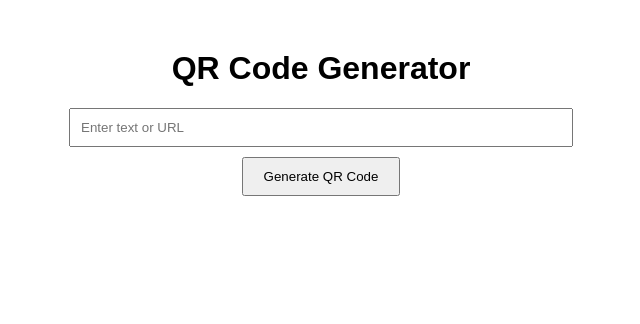
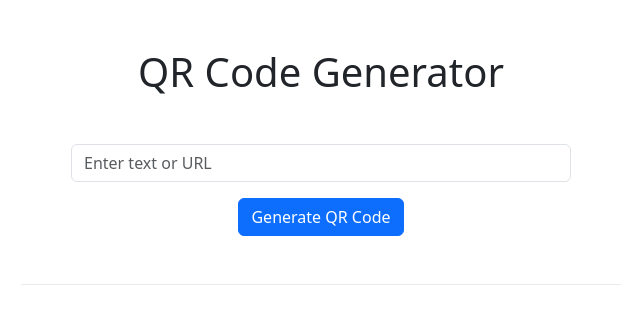
Before and after one commit to NeilFouche/python-projects-qr-code-generator, a Django app: page / in a window 1280 px wide. Shown: the top 324 px of the page, without its empty margins (319-959 px from the left). Run offline with Django 5.2, Linux system fonts and the light colour scheme.

Commit message:
Made some UI improvements

```diff
--- a/qr_code_generator/settings.py
+++ b/qr_code_generator/settings.py
@@ -7,8 +7,8 @@ from pathlib import Path
 
 BASE_DIR      = Path(__file__).resolve().parent.parent
 SECRET_KEY    = os.environ.get('DJANGO_SECRET_KEY')
-DEBUG         = False
-ALLOWED_HOSTS = ['neilfouche.pythonanywhere.com']
+DEBUG         = True
+ALLOWED_HOSTS = ['neilfouche.pythonanywhere.com', '127.0.0.1']
 
 ###############################################################################
 #                           Application definition                            #
--- a/qr_code_generator_app/templates/qr_code_generator/qr_form.html
+++ b/qr_code_generator_app/templates/qr_code_generator/qr_form.html
@@ -3,33 +3,38 @@
 <html>
 <head>
     <title>QR Code Generator</title>
+    <link href="https://cdn.jsdelivr.net/npm/bootstrap@5.3.8/dist/css/bootstrap.min.css" rel="stylesheet">
     <style>
-        body { font-family: Arial, sans-serif; text-align: center; }
-        .container { margin: 50px auto; max-width: 600px; }
-        input[type="text"] { width: 80%; padding: 10px; }
-        input[type="submit"] { padding: 10px 20px; margin-top: 10px; }
-        img { margin-top: 20px; max-width: 300px; }
-        .error { color: red; }
-        a.download-btn { display: inline-block; padding: 10px 20px; margin-top: 10px; background-color: #4CAF50; color: white; text-decoration: none; border-radius: 5px; }
+        .narrow-input { max-width: 500px; }
+        .divider { border-top: 1px solid #AAA; max-width: 600px; }
     </style>
 </head>
     <body>
-        <div class="container">
+        <div class="container mt-5 text-center">
             <h1>QR Code Generator</h1>
-            <form method="post">
-                {% csrf_token %}
-                <input type="text" name="input_text" value="{{ input_text }}" placeholder="Enter text or URL">
-                <br>
-                <input type="submit" value="Generate QR Code">
-            </form>
-            {% if error %}
-                <p class="error">{{ error }}</p>
-            {% endif %}
+            <!-- Input Section -->
+            <div class="mb-5">
+              <form class="mt-5 mx-auto" method="post">
+                  {% csrf_token %}
+                  <div class="mb-3 mx-auto narrow-input">
+                    <input class="form-control" type="text" name="input_text" value="{{ input_text }}" placeholder="Enter text or URL">
+                  </div>
+                  <button class="btn btn-primary" type="submit">Generate QR Code</button>
+              </form>
+              {% if error %}
+                  <p class="text-danger mt-3">{{ error }}</p>
+              {% endif %}
+            </div>
+            <!-- Divider -->
+            <hr class="divider mx-auto">
+            <!-- Output Section -->
             {% if qr_image_path %}
-                <h3>Your QR Code:</h3>
-                <img src="{% static qr_image_path %}" alt="QR Code">
-                <br>
-                <a href="{% url 'qr_code_generator_app:download_qr' %}" class="download-btn">Download QR Code</a>
+                <div class="mt-5">
+                  <h3 class="text-center">Your QR Code:</h3>
+                  <img class="img-fluid" src="{% static qr_image_path %}" alt="QR Code">
+                  <br>
+                  <a href="{% url 'qr_code_generator_app:download_qr' %}" class="btn btn-success mt-3 center">Download QR Code</a>
+                </div>
             {% endif %}
         </div>
     </body>
```
